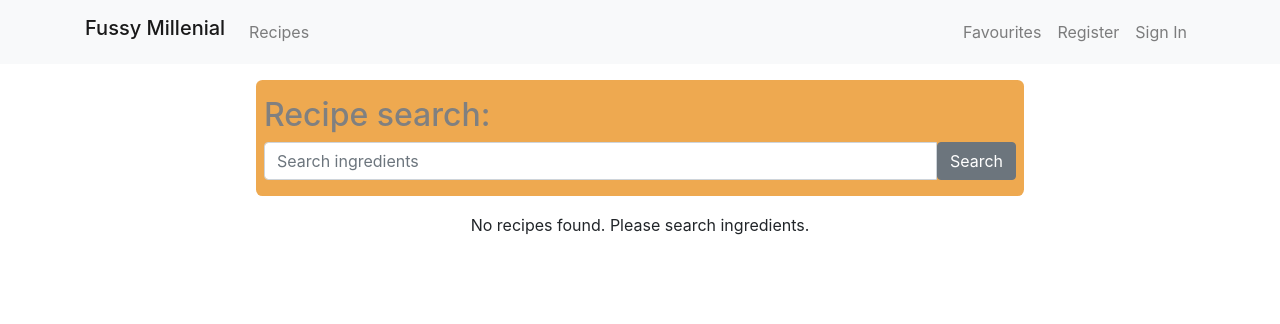
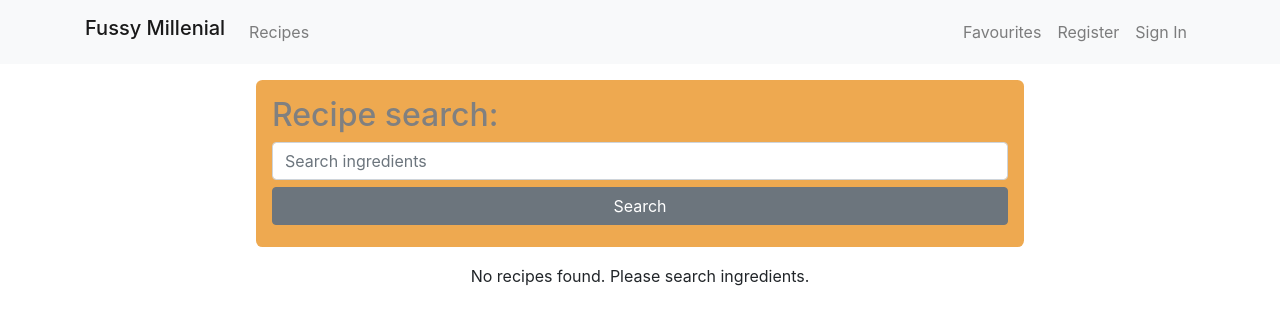
Before and after one commit to mxtng/fussy-millenial, a React (Create React App) app: page /fussy-millenial/recipes in a window 1280 px wide. Shown: the top 324 px of the page. Built offline with nearby package versions, Linux system fonts and the light colour scheme.

Commit message:
search styling fix

```diff
--- a/src/components/search/Search.js
+++ b/src/components/search/Search.js
@@ -6,6 +6,8 @@ import { showAlert, hideAlert } from "../../redux/actions/alert";
 
 import data from "../../pages/recipes/data";
 import { withRouter } from "react-router-dom";
+
+import './Search.scss';
 
 const Search = ({
   ingredients,
@@ -43,7 +45,7 @@ const Search = ({
   };
 
   return (
-    <div className="input-group">
+    <div className="search">
         <input
           type="search"
           name="search"
--- /dev/null
+++ b/src/components/search/Search.scss
@@ -0,0 +1,7 @@
+.search {
+  * {
+    width: 100%;
+    border-radius: 0.2rem;
+    margin-bottom: 0.4rem;
+  }
+}
--- a/src/pages/main/Main.scss
+++ b/src/pages/main/Main.scss
@@ -12,15 +12,8 @@
     opacity: 0.8g;
   }
 
-	.search-field {
+  .search {
     width: 70vw;
-		.input-group {
-			* {
-				width: 100%;
-				border-radius: 0.2rem;
-				margin-bottom: 0.4rem;
-			}
-		}
   }
   .search-example {
     font-size: 0.8rem;
@@ -33,15 +26,8 @@
       font-size: 4rem;
     }
 
-		.search-field {
+    .search {
       width: 50vw;
-			.input-group {
-				* {
-					width: 100%;
-					border-radius: 0.2rem;
-					margin-bottom: 0.4rem;
-				}
-			}
     }
     .search-example {
       font-size: 1rem;
@@ -54,15 +40,8 @@
     .title {
       font-size: 5rem;
     }
-		.search-field {
+    .search {
       width: 40vw;
-			.input-group {
-				* {
-					width: 100%;
-					border-radius: 0.2rem;
-					margin-bottom: 0.4rem;
-				}
-			}
     }
   }
 }
@@ -72,15 +51,8 @@
     .title {
       font-size: 6rem;
     }
-		.search-field {
+    .search {
       width: 35vw;
-			.input-group {
-				* {
-					width: 100%;
-					border-radius: 0.2rem;
-					margin-bottom: 0.4rem;
-				}
-			}
     }
     .search-example {
       font-size: 1.1rem;
--- a/src/pages/recipes/Recipes.scss
+++ b/src/pages/recipes/Recipes.scss
@@ -10,18 +10,17 @@
 		border-radius: 0.4rem;
 		width: 100%;
 		margin-top: 1rem;
-		padding: 1rem 0.5rem;
+		padding: 1rem;
 
 		.title {
 			font-size: 2rem;
 			color: grey;
 		}
 
-		.search-input {
+		.search {
 			width: 100%;
 			border-radius: 0.4rem;
 			border: none;
-			padding: 0.4rem;
 		}
 	}
 
```
Lines whose indentation alone changed are shown as unchanged.
